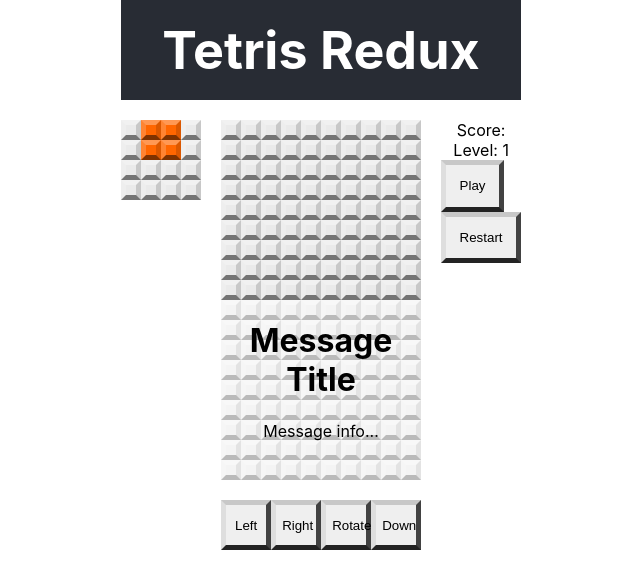
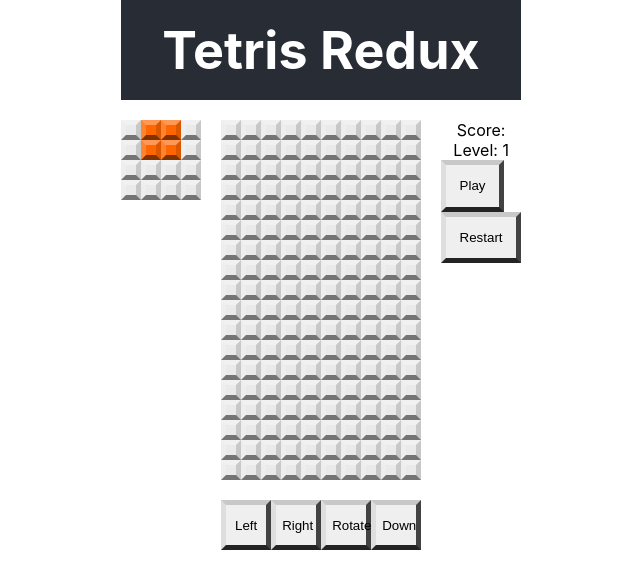
Before and after one commit to miguelquispe/react-redux-tetris-app, a React (Create React App) app: page / in a window 1280 px wide. Shown: the top 588 px of the page, without its empty margins (319-959 px from the left). Built offline with nearby package versions, Linux system fonts and the light colour scheme.

Commit message:
feat: Added connection for message popup

```diff
--- a/src/components/MessagePopup.jsx
+++ b/src/components/MessagePopup.jsx
@@ -1,8 +1,23 @@
+import { useSelector } from "react-redux";
+
 const MessagePopup = (props) => {
+  const isRunning = useSelector(state => state.game.isRunning);
+  const gameOver = useSelector(state => state.game.gameOver);
+
+  let message = '';
+  let isHidden = 'hidden';
+
+  if (gameOver) {
+    message = 'Game Over';
+    isHidden = '';
+  } else if (!isRunning) {
+    message = 'Paused';
+    isHidden = ''
+  }
+
   return (
-    <div className="message-popup">
-      <h1>Message Title</h1>
-      <p>Message info...</p>
+    <div className={`message-popup ${isHidden}`}>
+      <h1>{message}</h1>
     </div>
   );
 }
```
